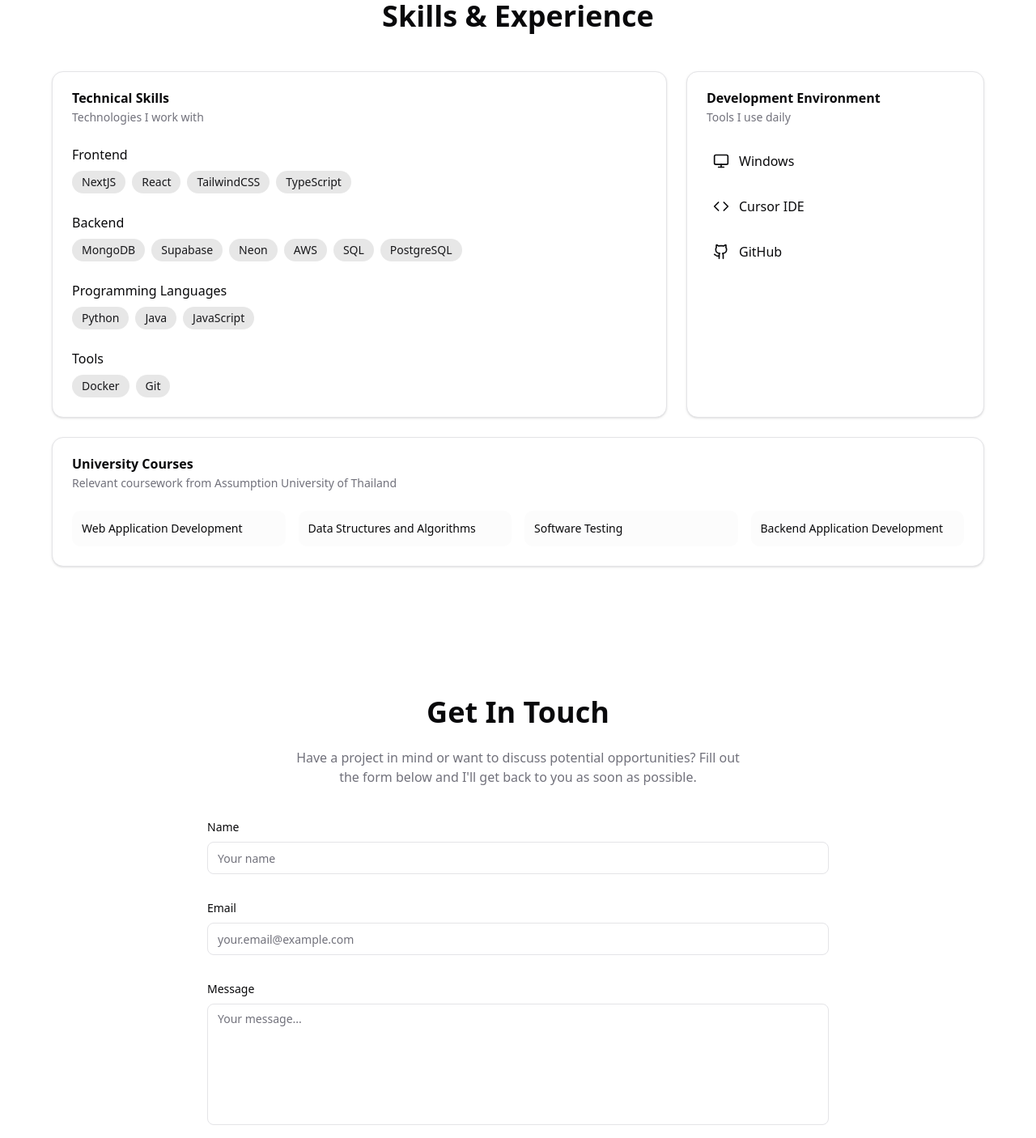
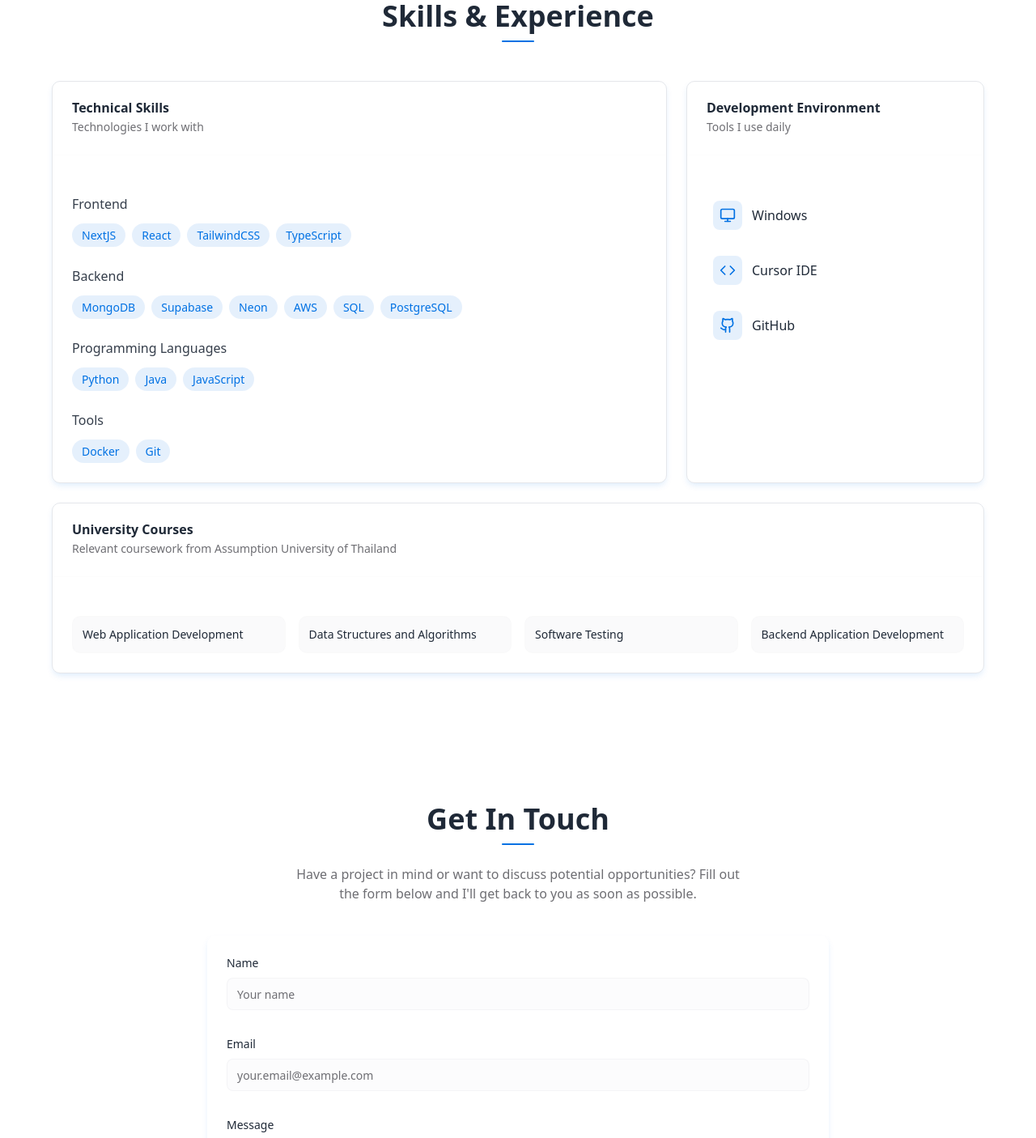
Before and after one commit to Reon1917/portfolio-site-v4, a Next.js app in the folder reon-site-v5/: page / in a window 1280 px wide. Shown: the part 880-2286 px from the top of the page at 81% size. Built offline with nearby package versions, Linux system fonts and the light colour scheme.

Commit message:
color edit

```diff
--- a/reon-site-v5/app/globals.css
+++ b/reon-site-v5/app/globals.css
@@ -45,24 +45,24 @@
 
 :root {
   --radius: 0.625rem;
-  --background: oklch(1 0 0);
-  --foreground: oklch(0.141 0.005 285.823);
-  --card: oklch(1 0 0);
-  --card-foreground: oklch(0.141 0.005 285.823);
-  --popover: oklch(1 0 0);
-  --popover-foreground: oklch(0.141 0.005 285.823);
-  --primary: oklch(0.21 0.006 285.885);
-  --primary-foreground: oklch(0.985 0 0);
-  --secondary: oklch(0.967 0.001 286.375);
-  --secondary-foreground: oklch(0.21 0.006 285.885);
-  --muted: oklch(0.967 0.001 286.375);
-  --muted-foreground: oklch(0.552 0.016 285.938);
-  --accent: oklch(0.967 0.001 286.375);
-  --accent-foreground: oklch(0.21 0.006 285.885);
-  --destructive: oklch(0.577 0.245 27.325);
-  --border: oklch(0.92 0.004 286.32);
-  --input: oklch(0.92 0.004 286.32);
-  --ring: oklch(0.705 0.015 286.067);
+  --background: #ffffff;
+  --foreground: #1f2937;
+  --card: #ffffff;
+  --card-foreground: #1f2937;
+  --popover: #ffffff;
+  --popover-foreground: #1f2937;
+  --primary: #0071e3; /* Apple blue */
+  --primary-foreground: #ffffff;
+  --secondary: #f5f5f7; /* Apple light gray */
+  --secondary-foreground: #1d1d1f;
+  --muted: #f5f5f7;
+  --muted-foreground: #6e6e73;
+  --accent: #5e5ce6; /* Apple purple */
+  --accent-foreground: #ffffff;
+  --destructive: #ff3b30; /* Apple red */
+  --border: #e5e7eb;
+  --input: #e5e7eb;
+  --ring: #0071e3;
   --chart-1: oklch(0.646 0.222 41.116);
   --chart-2: oklch(0.6 0.118 184.704);
   --chart-3: oklch(0.398 0.07 227.392);
@@ -79,24 +79,24 @@
 }
 
 .dark {
-  --background: oklch(0.141 0.005 285.823);
-  --foreground: oklch(0.985 0 0);
-  --card: oklch(0.21 0.006 285.885);
-  --card-foreground: oklch(0.985 0 0);
-  --popover: oklch(0.21 0.006 285.885);
-  --popover-foreground: oklch(0.985 0 0);
-  --primary: oklch(0.92 0.004 286.32);
-  --primary-foreground: oklch(0.21 0.006 285.885);
-  --secondary: oklch(0.274 0.006 286.033);
-  --secondary-foreground: oklch(0.985 0 0);
-  --muted: oklch(0.274 0.006 286.033);
-  --muted-foreground: oklch(0.705 0.015 286.067);
-  --accent: oklch(0.274 0.006 286.033);
-  --accent-foreground: oklch(0.985 0 0);
-  --destructive: oklch(0.704 0.191 22.216);
-  --border: oklch(1 0 0 / 10%);
-  --input: oklch(1 0 0 / 15%);
-  --ring: oklch(0.552 0.016 285.938);
+  --background: #000000;
+  --foreground: #f5f5f7;
+  --card: #1d1d1f;
+  --card-foreground: #f5f5f7;
+  --popover: #1d1d1f;
+  --popover-foreground: #f5f5f7;
+  --primary: #0a84ff; /* Apple blue dark */
+  --primary-foreground: #ffffff;
+  --secondary: #2c2c2e;
+  --secondary-foreground: #f5f5f7;
+  --muted: #2c2c2e;
+  --muted-foreground: #98989d;
+  --accent: #5e5ce6; /* Apple purple */
+  --accent-foreground: #ffffff;
+  --destructive: #ff453a; /* Apple red dark */
+  --border: rgba(255, 255, 255, 0.15);
+  --input: rgba(255, 255, 255, 0.15);
+  --ring: #0a84ff;
   --chart-1: oklch(0.488 0.243 264.376);
   --chart-2: oklch(0.696 0.17 162.48);
   --chart-3: oklch(0.769 0.188 70.08);
@@ -120,3 +120,92 @@
     @apply bg-background text-foreground;
   }
 }
+
+/* Apple-style accent utilities */
+.apple-accent-shadow {
+  box-shadow: 0 4px 8px -2px rgba(0, 113, 227, 0.15);
+}
+
+.dark .apple-accent-shadow {
+  box-shadow: 0 4px 8px -2px rgba(10, 132, 255, 0.2);
+}
+
+.apple-hover {
+  transition: all 0.3s ease;
+}
+
+.apple-hover:hover {
+  transform: translateY(-1px);
+}
+
+.apple-card {
+  border-radius: var(--radius);
+  transition: all 0.3s cubic-bezier(0.25, 0.8, 0.25, 1);
+}
+
+.apple-card:hover {
+  box-shadow: 0 4px 12px rgba(0, 0, 0, 0.05);
+}
+
+.dark .apple-card:hover {
+  box-shadow: 0 4px 12px rgba(0, 0, 0, 0.2);
+}
+
+.apple-accent {
+  position: relative;
+}
+
+.apple-accent::after {
+  content: '';
+  position: absolute;
+  bottom: 0;
+  left: 50%;
+  transform: translateX(-50%);
+  width: 40px;
+  height: 2px;
+  background-color: var(--primary);
+  border-radius: 999px;
+}
+
+.apple-button {
+  background-color: var(--primary);
+  color: white;
+  padding: 0.5rem 1.5rem;
+  border-radius: 999px;
+  font-weight: 500;
+  transition: all 0.2s ease;
+}
+
+.apple-button:hover {
+  background-color: var(--primary);
+  filter: brightness(1.1);
+  transform: translateY(-1px);
+  box-shadow: 0 2px 8px rgba(0, 113, 227, 0.3);
+}
+
+.dark .apple-button:hover {
+  box-shadow: 0 2px 8px rgba(10, 132, 255, 0.3);
+}
+
+.skill-tag {
+  background-color: rgba(0, 113, 227, 0.1);
+  color: var(--primary);
+  border-radius: 999px;
+  padding: 0.25rem 0.75rem;
+  font-weight: 500;
+  font-size: 0.875rem;
+  transition: all 0.2s ease;
+}
+
+.skill-tag:hover {
+  background-color: rgba(0, 113, 227, 0.2);
+}
+
+.dark .skill-tag {
+  background-color: rgba(10, 132, 255, 0.15);
+  color: var(--primary);
+}
+
+.dark .skill-tag:hover {
+  background-color: rgba(10, 132, 255, 0.25);
+}
--- a/reon-site-v5/components/contact.jsx
+++ b/reon-site-v5/components/contact.jsx
@@ -50,19 +50,20 @@ export function Contact() {
           transition={{ duration: 0.5 }}
           viewport={{ once: true }}
         >
-          <h2 className="text-3xl md:text-4xl font-bold text-center mb-6">Get In Touch</h2>
+          <h2 className="text-3xl md:text-4xl font-bold text-center mb-6 apple-accent pb-3">Get In Touch</h2>
           <p className="text-muted-foreground text-center mb-10 max-w-xl mx-auto">
             Have a project in mind or want to discuss potential opportunities? Fill out the form below and I'll get back to you as soon as possible.
           </p>
 
-          <form onSubmit={handleSubmit(onSubmit)} className="space-y-8">
+          <div className="apple-card apple-accent-shadow overflow-hidden">
+            <form onSubmit={handleSubmit(onSubmit)} className="space-y-8 p-6 bg-card rounded-lg">
               <div className="space-y-3">
                 <div className="form-group">
                   <Label htmlFor="name" className="block mb-2 text-sm font-medium">Name</Label>
                   <Input
                     id="name"
                     placeholder="Your name"
-                  className={`mt-1 ${errors.name ? 'border-red-500 focus-visible:ring-red-500' : ''}`}
+                    className={`mt-1 bg-secondary/30 border-border/40 focus-visible:ring-primary focus-visible:border-primary/40 transition-all duration-300 ${errors.name ? 'border-destructive focus-visible:ring-destructive' : ''}`}
                     {...register("name", {
                       required: "Name is required",
                       minLength: {
@@ -76,7 +77,7 @@ export function Contact() {
                     })}
                   />
                   {errors.name && (
-                  <p className="text-sm text-red-500 mt-1">{errors.name.message}</p>
+                    <p className="text-sm text-destructive mt-1">{errors.name.message}</p>
                   )}
                 </div>
               </div>
@@ -88,7 +89,7 @@ export function Contact() {
                     id="email"
                     type="email"
                     placeholder="your.email@example.com"
-                  className={`mt-1 ${errors.email ? 'border-red-500 focus-visible:ring-red-500' : ''}`}
+                    className={`mt-1 bg-secondary/30 border-border/40 focus-visible:ring-primary focus-visible:border-primary/40 transition-all duration-300 ${errors.email ? 'border-destructive focus-visible:ring-destructive' : ''}`}
                     {...register("email", {
                       required: "Email is required",
                       pattern: {
@@ -98,7 +99,7 @@ export function Contact() {
                     })}
                   />
                   {errors.email && (
-                  <p className="text-sm text-red-500 mt-1">{errors.email.message}</p>
+                    <p className="text-sm text-destructive mt-1">{errors.email.message}</p>
                   )}
                 </div>
               </div>
@@ -108,7 +109,7 @@ export function Contact() {
                   <Label htmlFor="message" className="block mb-2 text-sm font-medium">Message</Label>
                   <textarea
                     id="message"
-                  className={`flex w-full rounded-md border border-input bg-background px-3 py-2 text-sm ring-offset-background placeholder:text-muted-foreground focus-visible:outline-none focus-visible:ring-2 focus-visible:ring-ring focus-visible:ring-offset-2 disabled:cursor-not-allowed disabled:opacity-50 min-h-[150px] resize-none mt-1 ${errors.message ? 'border-red-500 focus-visible:ring-red-500' : ''}`}
+                    className={`flex w-full rounded-md border border-input bg-secondary/30 border-border/40 px-3 py-2 text-sm ring-offset-background placeholder:text-muted-foreground focus-visible:outline-none focus-visible:ring-2 focus-visible:ring-primary focus-visible:ring-offset-2 focus-visible:border-primary/40 disabled:cursor-not-allowed disabled:opacity-50 min-h-[150px] resize-none mt-1 transition-all duration-300 ${errors.message ? 'border-destructive focus-visible:ring-destructive' : ''}`}
                     placeholder="Your message..."
                     {...register("message", {
                       required: "Message is required",
@@ -123,15 +124,29 @@ export function Contact() {
                     })}
                   />
                   {errors.message && (
-                  <p className="text-sm text-red-500 mt-1">{errors.message.message}</p>
+                    <p className="text-sm text-destructive mt-1">{errors.message.message}</p>
                   )}
                 </div>
               </div>
 
-            <Button type="submit" className="w-full mt-4" disabled={isSubmitting}>
-              {isSubmitting ? "Sending..." : "Send Message"}
+              <Button
+                type="submit"
+                className="apple-button mt-4 w-full"
+                disabled={isSubmitting}
+              >
+                {isSubmitting ?
+                  <span className="flex items-center justify-center">
+                    <svg className="animate-spin -ml-1 mr-3 h-5 w-5 text-white" xmlns="http://www.w3.org/2000/svg" fill="none" viewBox="0 0 24 24">
+                      <circle className="opacity-25" cx="12" cy="12" r="10" stroke="currentColor" strokeWidth="4"></circle>
+                      <path className="opacity-75" fill="currentColor" d="M4 12a8 8 0 018-8V0C5.373 0 0 5.373 0 12h4zm2 5.291A7.962 7.962 0 014 12H0c0 3.042 1.135 5.824 3 7.938l3-2.647z"></path>
+                    </svg>
+                    Sending...
+                  </span> :
+                  "Send Message"
+                }
               </Button>
             </form>
+          </div>
         </motion.div>
       </div>
     </section>
--- a/reon-site-v5/components/skills.jsx
+++ b/reon-site-v5/components/skills.jsx
@@ -23,7 +23,15 @@ export function Skills({ data }) {
   return (
     <section id="skills" className="py-20 px-4">
       <div className="container mx-auto max-w-6xl">
-        <h2 className="text-3xl md:text-4xl font-bold text-center mb-12">Skills & Experience</h2>
+        <motion.h2
+          className="text-3xl md:text-4xl font-bold text-center mb-12 apple-accent pb-3"
+          initial={{ opacity: 0, y: 20 }}
+          whileInView={{ opacity: 1, y: 0 }}
+          transition={{ duration: 0.5 }}
+          viewport={{ once: true }}
+        >
+          Skills & Experience
+        </motion.h2>
 
         <div className="grid grid-cols-1 md:grid-cols-2 lg:grid-cols-3 gap-6">
           {/* Technical Skills Card */}
@@ -34,23 +42,23 @@ export function Skills({ data }) {
             transition={{ duration: 0.5 }}
             viewport={{ once: true }}
           >
-            <Card className="h-full">
-              <CardHeader>
-                <CardTitle>Technical Skills</CardTitle>
+            <Card className="h-full apple-card apple-accent-shadow">
+              <CardHeader className="border-b border-border/10">
+                <CardTitle className="text-foreground">Technical Skills</CardTitle>
                 <CardDescription>
                   Technologies I work with
                 </CardDescription>
               </CardHeader>
-              <CardContent>
+              <CardContent className="pt-6">
                 <div className="space-y-6">
                   {skillCategories.map((category) => (
-                    <div key={category.title} className="space-y-2">
-                      <h3 className="font-medium">{category.title}</h3>
+                    <div key={category.title} className="space-y-3">
+                      <h3 className="font-medium text-foreground/90">{category.title}</h3>
                       <div className="flex flex-wrap gap-2">
                         {category.skills.map((skill) => (
                           <div
                             key={skill}
-                            className="px-3 py-1 bg-primary/10 text-primary rounded-full text-sm"
+                            className="skill-tag apple-hover"
                           >
                             {skill}
                           </div>
@@ -70,21 +78,21 @@ export function Skills({ data }) {
             transition={{ delay: 0.3, duration: 0.5 }}
             viewport={{ once: true }}
           >
-            <Card className="h-full">
-              <CardHeader>
-                <CardTitle>Development Environment</CardTitle>
+            <Card className="h-full apple-card apple-accent-shadow">
+              <CardHeader className="border-b border-border/10">
+                <CardTitle className="text-foreground">Development Environment</CardTitle>
                 <CardDescription>
                   Tools I use daily
                 </CardDescription>
               </CardHeader>
-              <CardContent>
+              <CardContent className="pt-6">
                 <div className="space-y-4">
                   {Object.entries(data.dev_environment).map(([key, value]) => (
-                    <div key={key} className="flex items-center space-x-3 p-2 rounded-md hover:bg-secondary/50 transition-colors">
-                      <div className="flex-shrink-0">
+                    <div key={key} className="flex items-center space-x-3 p-2 rounded-md hover:bg-primary/5 transition-colors apple-hover">
+                      <div className="flex-shrink-0 p-2 bg-primary/10 rounded-md text-primary">
                         {devIcons[value]}
                       </div>
-                      <span>{value}</span>
+                      <span className="font-medium">{value}</span>
                     </div>
                   ))}
                 </div>
@@ -100,19 +108,19 @@ export function Skills({ data }) {
             transition={{ delay: 0.4, duration: 0.5 }}
             viewport={{ once: true }}
           >
-            <Card>
-              <CardHeader>
-                <CardTitle>University Courses</CardTitle>
+            <Card className="apple-card apple-accent-shadow">
+              <CardHeader className="border-b border-border/10">
+                <CardTitle className="text-foreground">University Courses</CardTitle>
                 <CardDescription>
                   Relevant coursework from {data.education.university}
                 </CardDescription>
               </CardHeader>
-              <CardContent>
+              <CardContent className="pt-6">
                 <div className="grid grid-cols-1 md:grid-cols-2 lg:grid-cols-4 gap-4">
                   {data.education.courses.map((course) => (
                     <div
                       key={course}
-                      className="p-3 bg-secondary/30 rounded-lg text-sm"
+                      className="p-3 bg-secondary/50 rounded-lg text-sm font-medium border border-border/10 hover:bg-accent/5 hover:text-accent hover:border-accent/20 transition-colors apple-hover"
                     >
                       {course}
                     </div>
```
Also changed, not shown: reon-site-v5/components/footer.jsx (+5 -5 lines). Lines whose indentation alone changed are shown as unchanged.
